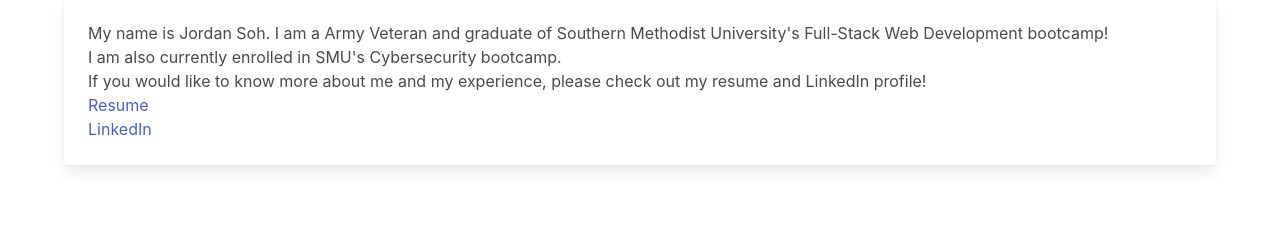
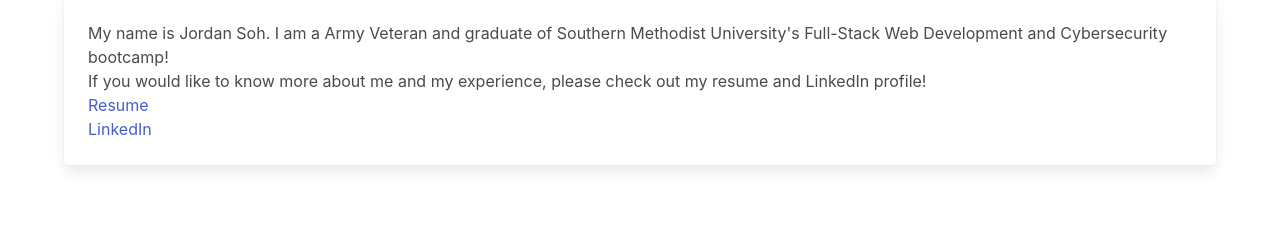
Before and after one commit to jsoh11/Cooler-Portfolio, a plain HTML site: page index.html in a window 1280 px wide. Shown: the part 163-407 px from the top of the page. Drawn offline with nearby package versions, Linux system fonts and the light colour scheme.

Commit message:
Changed bio

```diff
--- a/index.html
+++ b/index.html
@@ -51,9 +51,7 @@
       <div class="card">
         <div class="card-content">
           <div class="content">
-            My name is Jordan Soh. I am a Army Veteran and graduate of Southern Methodist University's Full-Stack Web Development bootcamp!
-            <br>
-            I am also currently enrolled in SMU's Cybersecurity bootcamp.
+            My name is Jordan Soh. I am a Army Veteran and graduate of Southern Methodist University's Full-Stack Web Development and Cybersecurity bootcamp!
             <br>
             <p>
               If you would like to know more about me and my experience, please check out my resume and LinkedIn profile!
```
